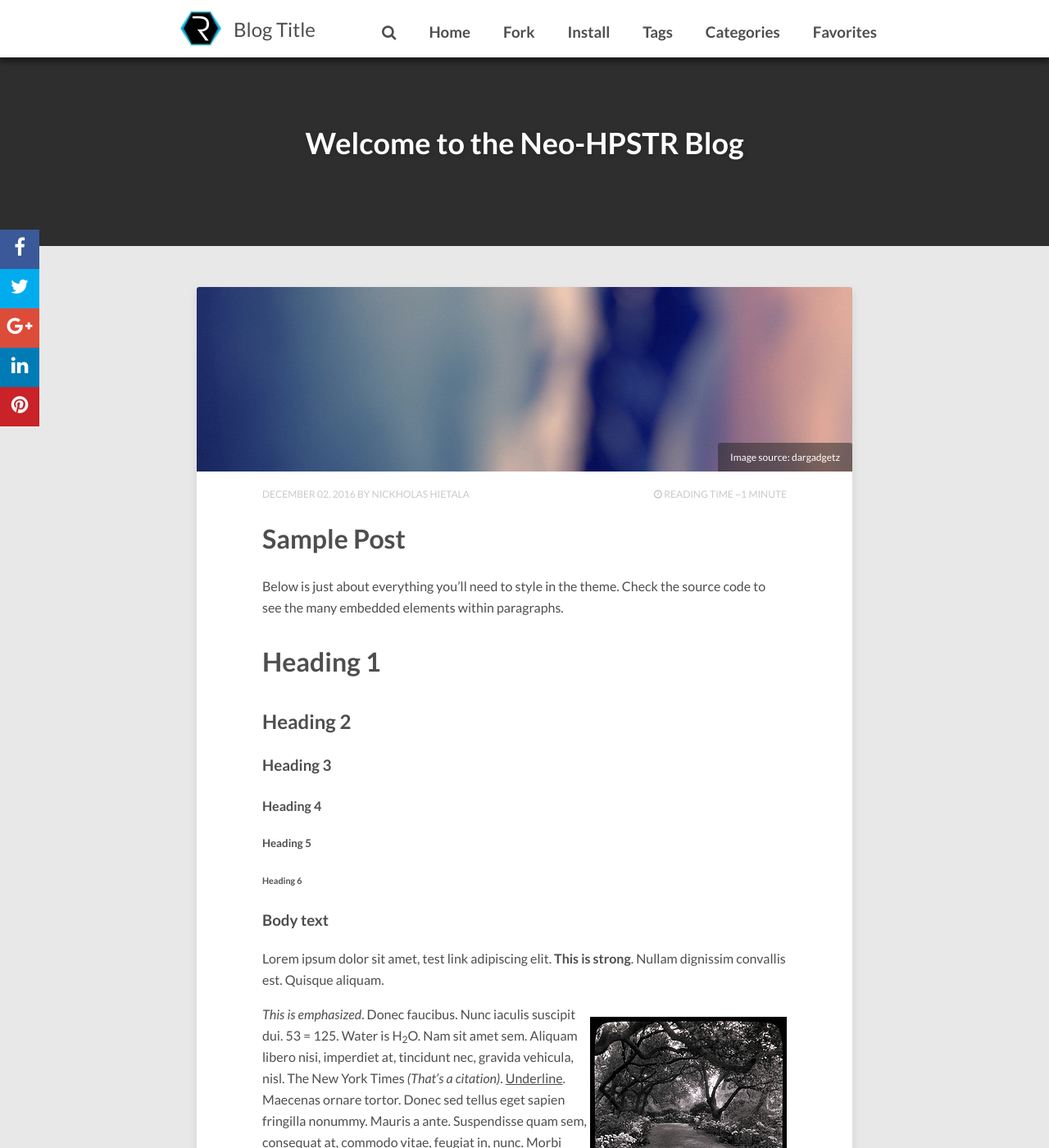
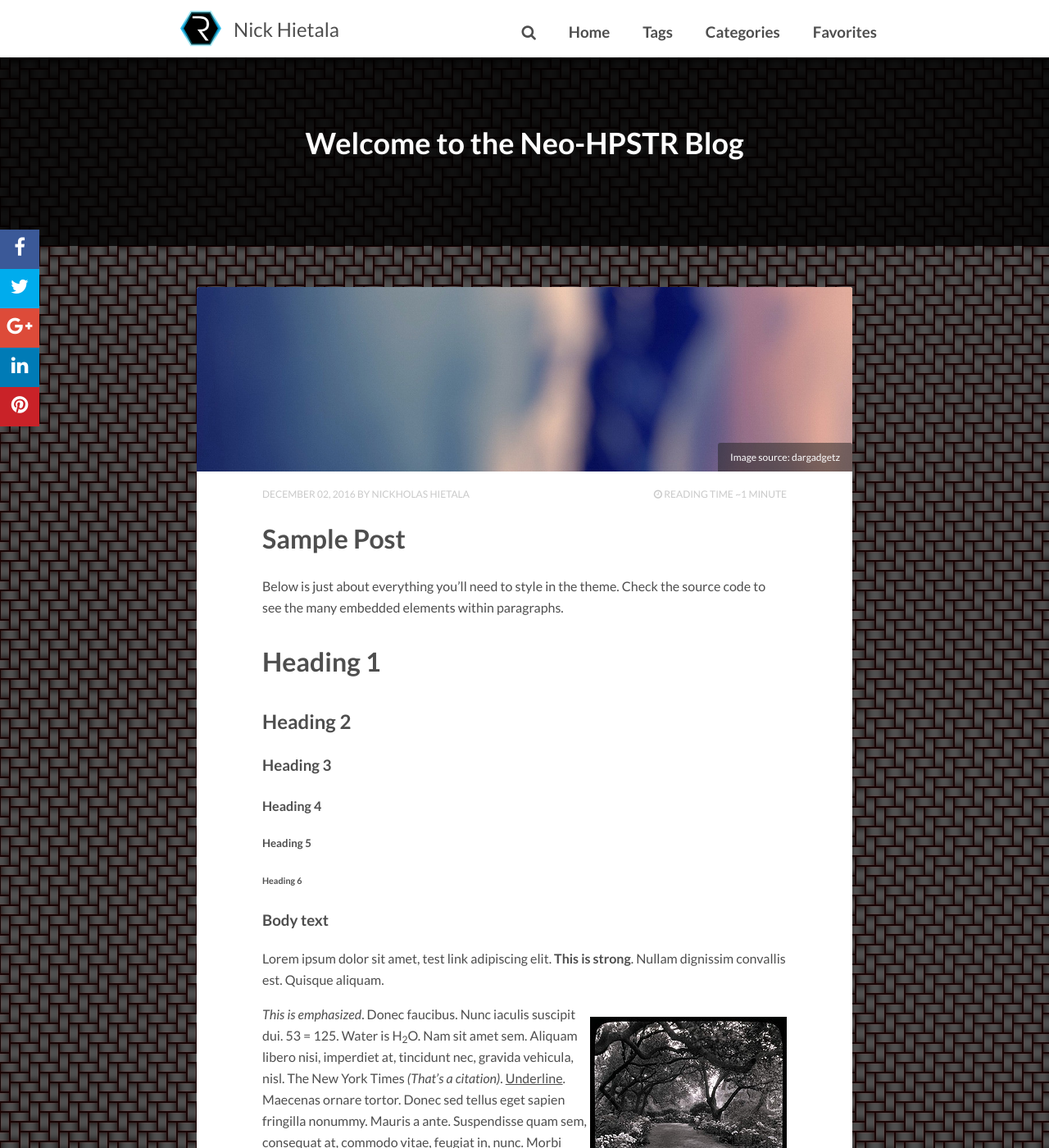
Before and after one commit to nchietala/nchietala.github.io, a Jekyll site: the page built from index.html, in a window 1280 px wide and 1400 px high. Shown: the whole window at 82% size. Built offline with Jekyll 4.4.1, drawn with Linux system fonts in a browser that asks for light colours; nearby versions of some CDN libraries; the list of posts is cut into pages by our own code; comment, search, counter and statistics services are not loaded.

Commit message:
Nick fix web host (#3)
* fix: attempt to fix web hosting

* fix: added type to link

* fix: fixed style rendering issue

```diff
--- a/_config.yml
+++ b/_config.yml
@@ -1,4 +1,4 @@
-title:            Blog Title
+title:            Nick Hietala
 description:      Describe your website here.
 
 # put your disqus here
@@ -8,20 +8,11 @@ words_per_minute: 200
 logo:             images/logo.png # logo visible in the topbar
 excerpt_separator: <!--more-->
 
-url: http://nchietala.github.io
+url: https://nchietala.github.io
 
-# draw your top menu here
-# each item must have a title and a url.
-#   To list post categories. use type: 'categories'
-#   To create sub categories. add a submenu item
-# See the example
 menu:
   - title: 'Home'
     url: '/'
-  - title: 'Fork'
-    url: 'http://github.com/aron-bordin/neo-hpstr-jekyll-theme'
-  - title: 'Install'
-    url: 'http://github.com/aron-bordin/neo-hpstr-jekyll-theme#installation'
   - title: 'Tags'
     url: '/tags'
   - title: 'Categories'
@@ -54,12 +45,12 @@ social:
   - title: "github"
     url: "https://github.com/nchietala"
 #  - title: "linkedin"
-#    url: "https://br.linkedin.com/in/aronbordin"
-#  - title: "youtube"
-#    url: "https://www.youtube.com/channel/UCfnSek-9HPWOx5e2pH7VFgg"
+#    url:
+#  - title: "YouTube"
+#    url:
 
 # Background image to be tiled on all pages
-background:
+background: background.jpg
 
 # Analytics and webmaster tools stuff goes here
 google_analytics:
```
Also changed, not shown: images/background.jpg (added), 1 other file.
